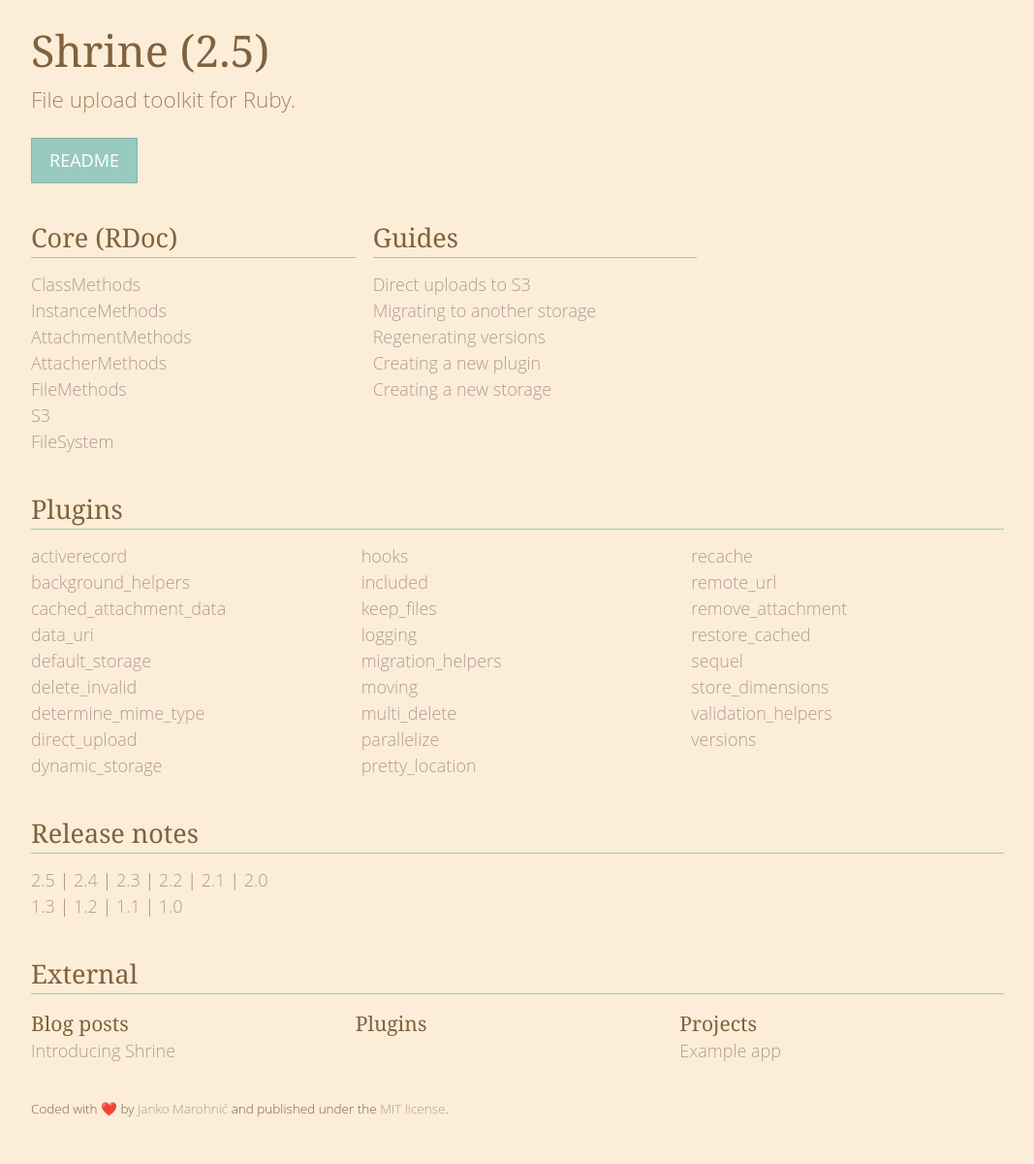
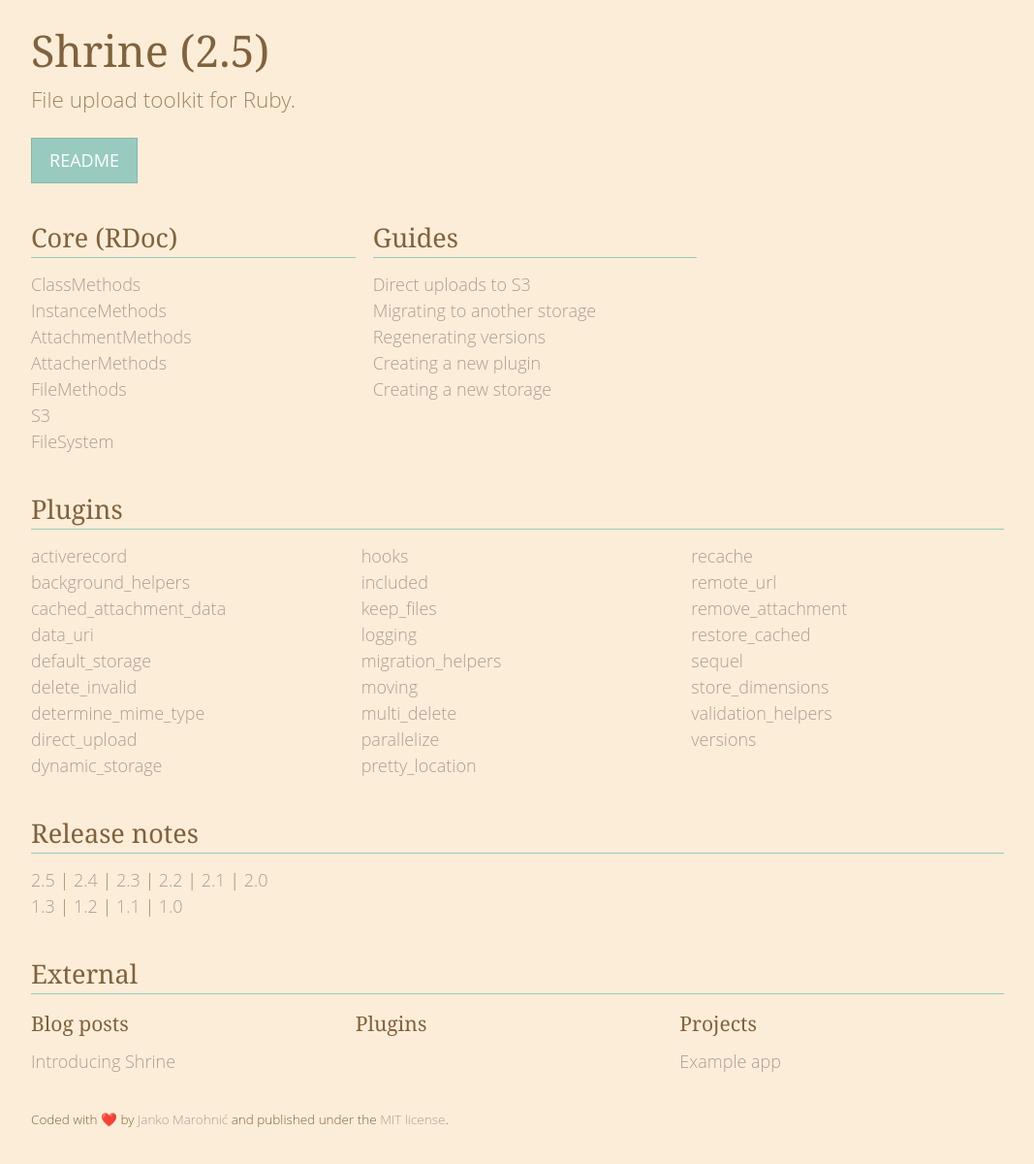
Before and after one commit to avinashcodeer/Romenics, a Jekyll site: the page built from www/index.html, in a window 1280 px wide. Shown: the whole page at 97% size, without its empty margins (106-1173 px from the left). Built offline with Jekyll 4.4.1, drawn with Linux system fonts in a browser that asks for light colours; emoji names are drawn with the system emoji font.

Commit message:
Fix H3 typography

```diff
--- a/www/_sass/_base.scss
+++ b/www/_sass/_base.scss
@@ -67,6 +67,15 @@
   }
 }
 
+h3 {
+  margin-bottom: 0.5em;
+  font-size: 1em;
+
+  @include mq(sm) {
+    font-size: 1.17em;
+  }
+}
+
 a {
   color: #AF9A95;
   text-decoration: none;
```
